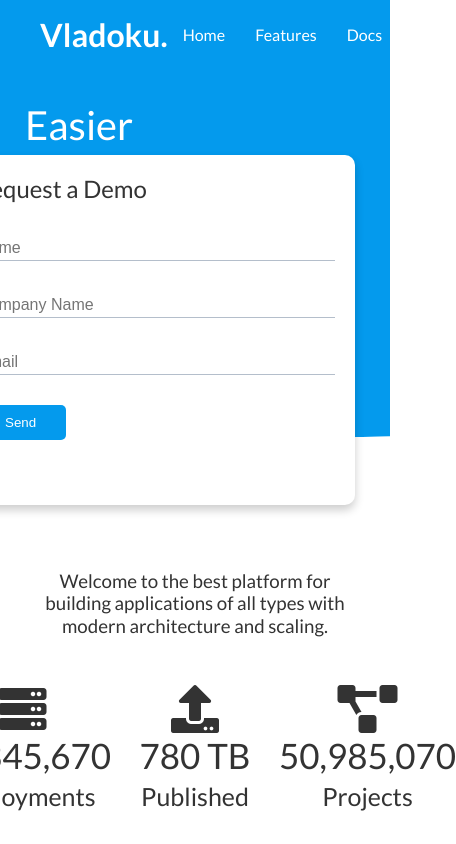
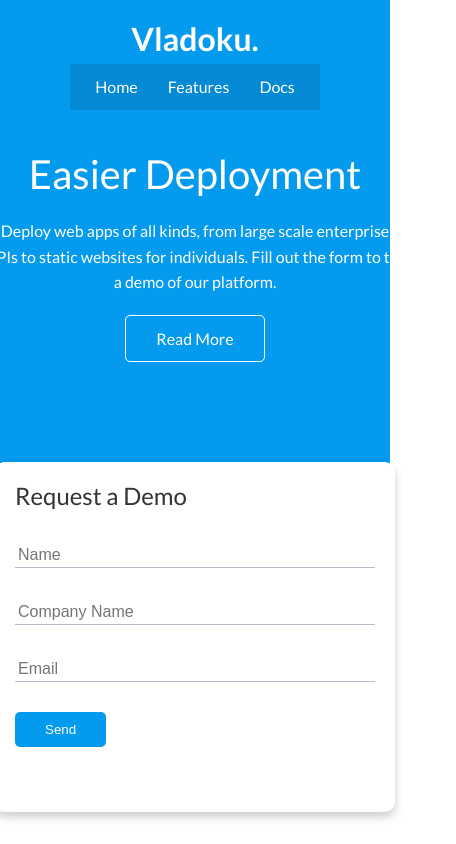
Before and after one commit to valdesin/Vladoku, a plain HTML site: page index.html in a window 390 px wide. Shown: the top 844 px of the page, 456 px wide, since content can reach past the window. Drawn offline with Linux system fonts and the light colour scheme.

Commit message:
Add responsive design, tablet and mobile.

```diff
--- a/css/styles.css
+++ b/css/styles.css
@@ -207,3 +207,58 @@
 .footer .social a {
     margin: 0 10px;
 }
+
+
+/***Tablet and under****/
+
+@media (max-width: 768px) {
+    .grid,
+    .showcase .grid,
+    .stats .grid,
+    .cli .grid,
+    .cloud .grid {
+        grid-template-columns: 1fr;
+        grid-template-rows: 1fr;
+    }
+
+    .showcase {
+        height: auto;
+    }
+
+    .showcase-text {
+        margin-top: 40px;
+        text-align: center;
+    }
+
+    .showcase-form {
+        justify-content: center;
+        margin: auto;
+    }
+
+    .cli .grid > *:first-child {
+        grid-column: 1;
+        grid-row: 1;
+    }
+}
+
+
+/***Mobile****/
+
+@media (max-width: 500px) {
+    .navbar {
+        height: 110px;
+    }
+
+    .navbar .flex {
+        flex-direction: column;
+    }
+
+    .logo {
+        margin-top: 20px;
+    }
+
+    .navbar ul {
+        background: rgba(0,0,0,0.1);
+        padding: 10px;
+    }
+}
```
